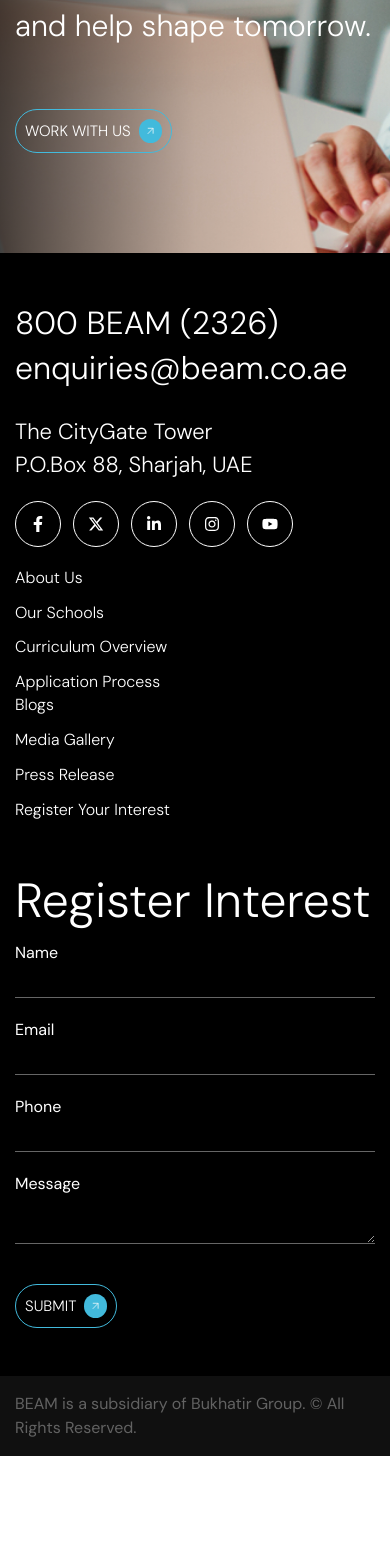
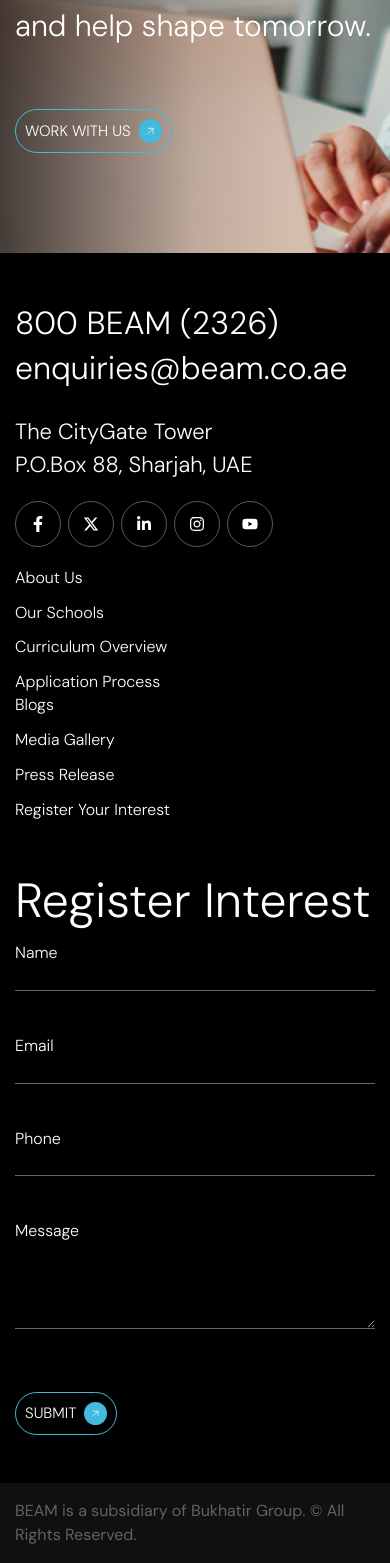
Before and after one commit to beamshj/beam, a Next.js app: page / in a window 390 px wide. Shown: the part 8370-9933 px from the top of the page. Before the commit the page ends 9826 px from the top, so only its background shows below. Built offline with nearby package versions, Linux system fonts and the light colour scheme.

Commit message:
fix(footer: ui fix)

```diff
--- a/app/components/layout/Footer.tsx
+++ b/app/components/layout/Footer.tsx
@@ -14,7 +14,7 @@
 } from "@/public/assets/FramerAnimation/animation";
 const Footer = () => {
   return (
-    <footer className="relative w-full">
+    <footer className="relative w-full max-w-[1920px] mx-auto overflow-hidden">
       {/* Background 2-column grid */}
       <div className="grid grid-cols-1 lg:grid-cols-2 w-full h-full absolute top-0 left-0 z-0">
         <div className="bg-black"></div>
@@ -26,7 +26,7 @@
         <div className="grid grid-cols-1 lg:grid-cols-2 text-white">
           {/* Left Column */}
           <div className="flex flex-col gap-5 md:gap-25 2xl:gap-[167px]">
-            <div >
+            <div>
               <motion.div
                 variants={parentStagger}
                 initial="hidden"
@@ -37,19 +37,22 @@
                 <div>
                   <div className="flex flex-col md:gap-3">
                     <motion.h2
-                    className="text-xl 2xl:text-2xl font-light lettersp-4"
+                      className="text-xl 2xl:text-2xl font-light lettersp-2"
                       variants={fadeUponeone}
                     >
                       800 BEAM (2326)
                     </motion.h2>
                     <motion.p
-                    className="text-xl 2xl:text-2xl font-light lettersp-4 break-words"
+                      className="text-xl 2xl:text-2xl font-light break-words lettersp-2"
                       variants={fadeUponeone}
                     >
                       enquiries@beam.co.ae
                     </motion.p>
                   </div>
-                <motion.div variants={fadeUponeone} className="mt-5 2xl:mt-10 pt-1">
+                  <motion.div
+                    variants={fadeUponeone}
+                    className="mt-5 2xl:mt-10 pt-1"
+                  >
                     <p className="text-md 2xl:text-lg font-light lettersp-2">
                       The CityGate Tower
                       <br />
@@ -57,34 +60,34 @@
                     </p>
                   </motion.div>
                 </div>
-                <div className="flex gap-3">
+                <div className="flex gap-[7px]">
                   <motion.div
                     variants={fadeUponeone}
-                    className="rounded-full w-[46px] h-[46px] border border-white hover:border-transparent flex items-center justify-center  hover:bg-primary cursor-pointer"
+                    className="rounded-full w-[46px] h-[46px] border border-white/35 hover:border-transparent flex items-center justify-center  hover:bg-primary cursor-pointer"
                   >
                     <FaFacebookF className="text-sm" />
                   </motion.div>
                   <motion.div
                     variants={fadeUponeone}
-                    className="rounded-full w-[46px] h-[46px] border border-white hover:border-transparent flex items-center justify-center  hover:bg-primary cursor-pointer"
+                    className="rounded-full w-[46px] h-[46px] border border-white/35 hover:border-transparent flex items-center justify-center  hover:bg-primary cursor-pointer"
                   >
                     <FaXTwitter className="text-sm" />
                   </motion.div>
                   <motion.div
                     variants={fadeUponeone}
-                    className="rounded-full w-[46px] h-[46px] border border-white hover:border-transparent flex items-center justify-center  hover:bg-primary cursor-pointer"
+                    className="rounded-full w-[46px] h-[46px] border border-white/35 hover:border-transparent flex items-center justify-center  hover:bg-primary cursor-pointer"
                   >
                     <FaLinkedinIn className="text-sm" />
                   </motion.div>
                   <motion.div
                     variants={fadeUponeone}
-                    className="rounded-full w-[46px] h-[46px] border border-white hover:border-transparent flex items-center justify-center  hover:bg-primary cursor-pointer"
+                    className="rounded-full w-[46px] h-[46px] border border-white/35 hover:border-transparent flex items-center justify-center  hover:bg-primary cursor-pointer"
                   >
                     <FaInstagram className="text-sm" />
                   </motion.div>
                   <motion.div
                     variants={fadeUponeone}
-                    className="rounded-full w-[46px] h-[46px] border border-white hover:border-transparent flex items-center justify-center  hover:bg-primary cursor-pointer"
+                    className="rounded-full w-[46px] h-[46px] border border-white/35 hover:border-transparent flex items-center justify-center  hover:bg-primary cursor-pointer"
                   >
                     <FaYoutube className="text-sm" />
                   </motion.div>
@@ -92,7 +95,7 @@
               </motion.div>
             </div>
 
-            <div >
+            <div>
               <motion.div
                 variants={parentStagger}
                 initial="hidden"
@@ -100,7 +103,10 @@
                 viewport={{ once: true, amount: 0.3 }}
                 className="grid grid-cols-1 lg:grid-cols-2 text-sm text-white"
               >
-              <motion.div className="flex flex-col gap-3 text-sm font-light" variants={fadeUponeone}>
+                <motion.div
+                  className="flex flex-col gap-3 text-sm font-light"
+                  variants={fadeUponeone}
+                >
                   <Link
                     href="/"
                     className="group relative overflow-hidden hover:text-primary"
@@ -135,7 +141,10 @@
                   </Link>
                 </motion.div>
 
-              <motion.div className="flex flex-col gap-3 text-sm font-light" variants={fadeUponeone}>
+                <motion.div
+                  className="flex flex-col gap-3 text-sm font-light"
+                  variants={fadeUponeone}
+                >
                   <Link
                     href="/"
                     className="group relative overflow-hidden hover:text-primary"
@@ -174,48 +183,53 @@
           </div>
 
           {/* Right Column (Empty or for future use) */}
-          <motion.div className="flex flex-col  md:pl-10 2xl:pl-[144px] gap-2 md:gap-8 2xl:gap-[73px] mt-12 md:mt-0"
+          <motion.div
+            className="flex flex-col md:pl-[75px] 2xl:pl-[144px] gap-2 md:gap-14 2xl:gap-[73px] mt-12 md:mt-0"
             variants={parentStagger}
             initial="hidden"
             whileInView="show"
-            viewport={{ once: true, amount: 0.3 }}>
+            viewport={{ once: true, amount: 0.3 }}
+          >
             <motion.div variants={fadeUponeone}>
               <h2 className="text-2xl 2xl:text-4xl font-light lettersp-4">
                 Register Interest
               </h2>
             </motion.div>
-            <div className="">
-              <form action="" className="flex flex-col gap-5 2xl:gap-10">
-                <motion.div className="flex flex-col gap-2" variants={fadeUponeone}>
+            <div className="text-sm font-light leading-[1.52]">
+              <form action="" className="flex flex-col gap-[43px]">
+                <motion.div className="flex flex-col" variants={fadeUponeone}>
                   <label htmlFor="">Name</label>
                   <input
                     type="text"
                     className="border-b border-[#666666] focus:outline-none"
                   />
                 </motion.div>
-                <motion.div className="flex flex-col gap-2" variants={fadeUponeone}>
+                <motion.div className="flex flex-col" variants={fadeUponeone}>
                   <label htmlFor="">Email</label>
                   <input
                     type="email"
                     className="border-b border-[#666666] focus:outline-none"
                   />
                 </motion.div>
-                <motion.div className="flex flex-col gap-2" variants={fadeUponeone}>
+                <motion.div className="flex flex-col" variants={fadeUponeone}>
                   <label htmlFor="">Phone</label>
                   <input
                     type="text"
                     className="border-b border-[#666666] focus:outline-none"
                   />
                 </motion.div>
-                <motion.div className="flex flex-col gap-2" variants={fadeUponeone}>
+                <motion.div className="flex flex-col" variants={fadeUponeone}>
                   <label htmlFor="">Message</label>
                   <textarea
                     name=""
                     id=""
-                    className="border-b border-[#666666] focus:outline-none h-10 2xl:h-[115px]"
+                    className="border-b border-[#666666] focus:outline-none h-[85px] 2xl:h-[115px]"
                   ></textarea>
                 </motion.div>
-                <motion.div variants={fadeUponeone} className="w-fit mt-5 md:mt-7  2xl:mt-6 p-[1px] group transition-all duration-300 border-[1px] border-primary rounded-full hover:translate-x-[5px] hover:shadow-[0_0_15px_rgba(66,186,220,0.5)]">
+                <motion.div
+                  variants={fadeUponeone}
+                  className="w-fit mt-5 md:mt-7  2xl:mt-6 p-[1px] group transition-all duration-300 border-[1px] border-primary rounded-full hover:translate-x-[5px] hover:shadow-[0_0_15px_rgba(66,186,220,0.5)]"
+                >
                   <div className="cursor-pointer px-2 md:px-5 py-2 md:py-3 bg-transparent rounded-full flex items-center gap-2 transition-all duration-300">
                     <p className="text-xs font-light text-white uppercase transition-colors duration-300">
                       Submit
@@ -237,13 +251,13 @@
       </div>
       <div className="bg-[#101010] relative py-4">
         <div className="container">
-      <motion.div variants={fadeUponeone} >
-            <p className="text-[#626262] relative">BEAM is a subsidiary of Bukhatir Group. © All Rights Reserved.</p>
+          <motion.div variants={fadeUponeone}>
+            <p className="text-[#626262] relative">
+              BEAM is a subsidiary of Bukhatir Group. © All Rights Reserved.
+            </p>
           </motion.div>
         </div>
       </div>
-
-
     </footer>
   );
 };
```
Lines whose indentation alone changed are shown as unchanged.
